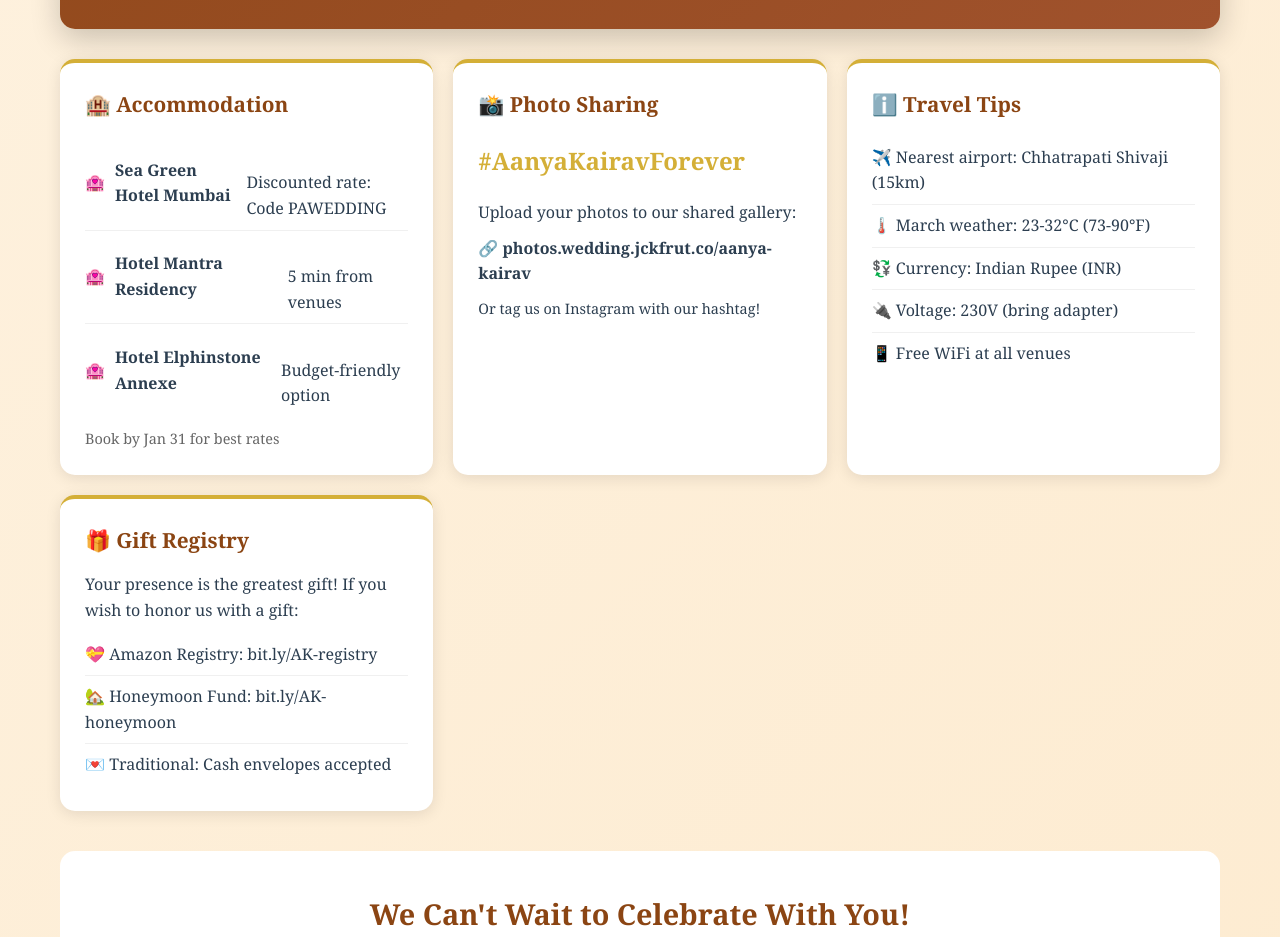
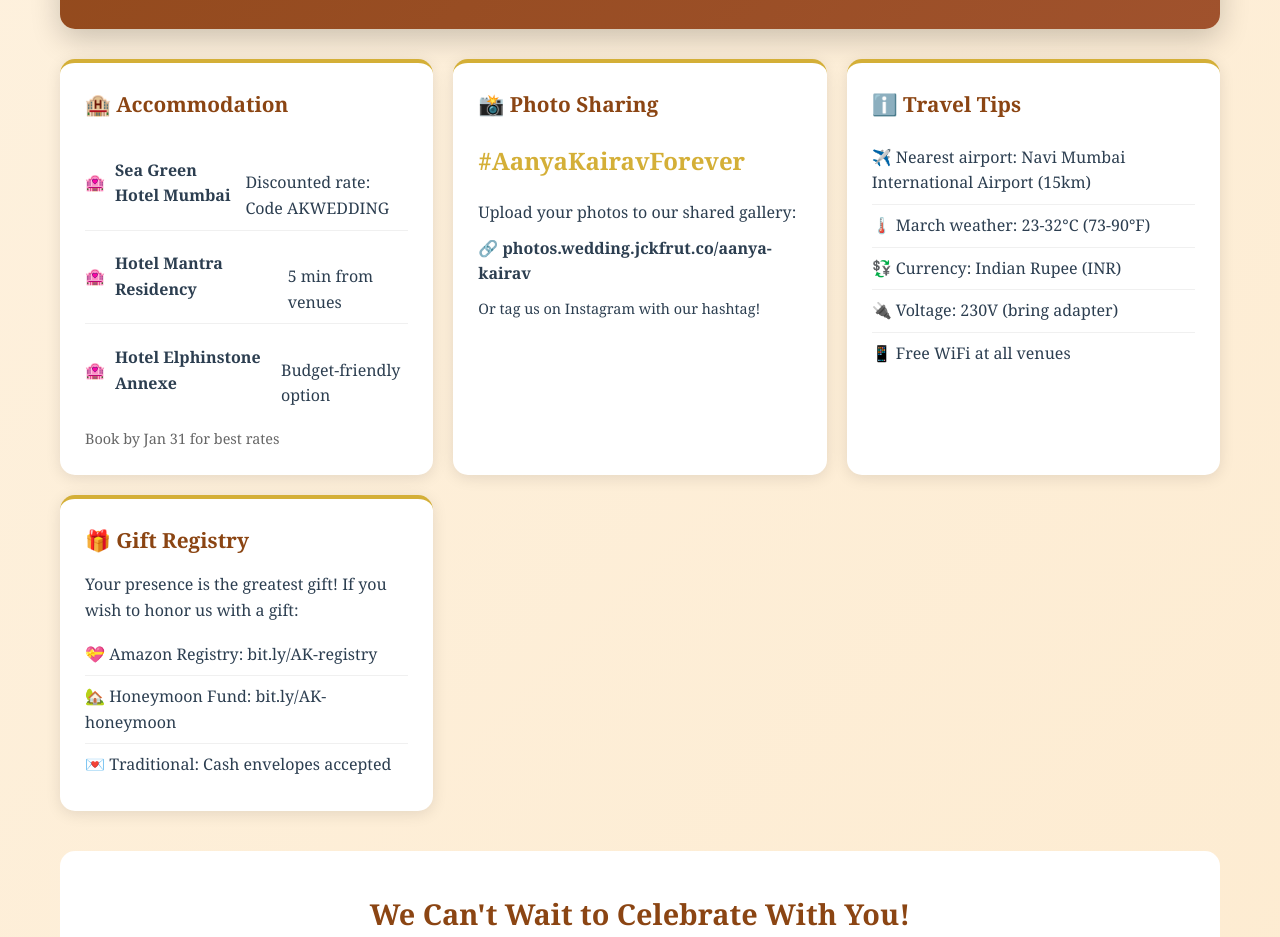
Before and after one commit to Stellahchepchumba/Wedding-invite, a plain HTML site: page index.html in a window 1280 px wide. Shown: the part 1980-2917 px from the top of the page. Drawn offline with Linux system fonts and the light colour scheme.

Commit message:
initial commit

```diff
--- a/index.html
+++ b/index.html
@@ -778,7 +778,7 @@
             <div class="info-box">
                 <h4>🏨 Accommodation</h4>
                 <ul>
-                    <li>🏩 <strong>Sea Green Hotel Mumbai</strong><br>Discounted rate: Code PAWEDDING</li>
+                    <li>🏩 <strong>Sea Green Hotel Mumbai</strong><br>Discounted rate: Code AKWEDDING</li>
                     <li>🏩 <strong>Hotel Mantra Residency</strong><br>5 min from venues</li>
                     <li>🏩 <strong>Hotel Elphinstone Annexe</strong><br>Budget-friendly option</li>
                 </ul>
@@ -796,7 +796,7 @@
             <div class="info-box">
                 <h4>ℹ️ Travel Tips</h4>
                 <ul>
-                    <li>✈️ Nearest airport: Chhatrapati Shivaji (15km)</li>
+                    <li>✈️ Nearest airport: Navi Mumbai International Airport (15km)</li>
                     <li>🌡️ March weather: 23-32°C (73-90°F)</li>
                     <li>💱 Currency: Indian Rupee (INR)</li>
                     <li>🔌 Voltage: 230V (bring adapter)</li>
```
